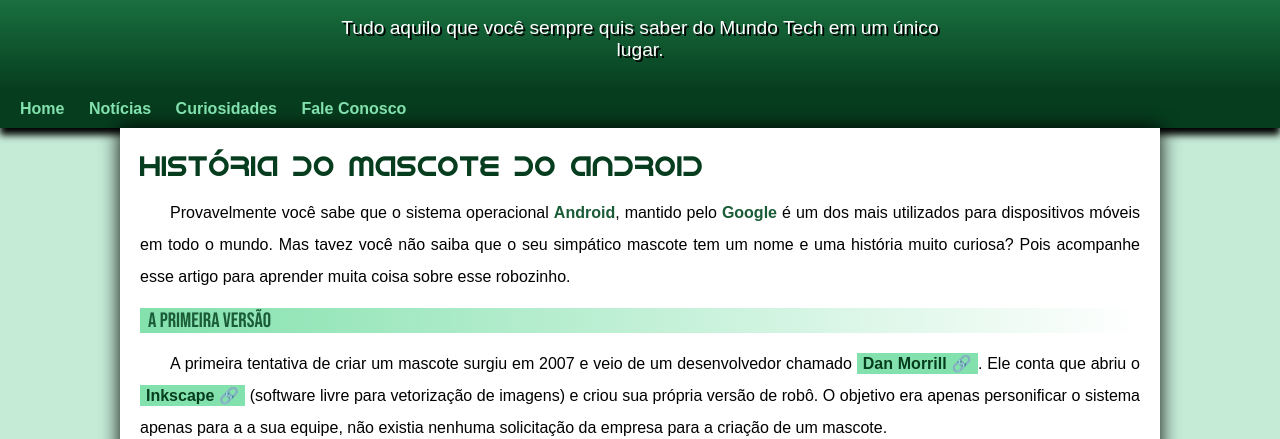
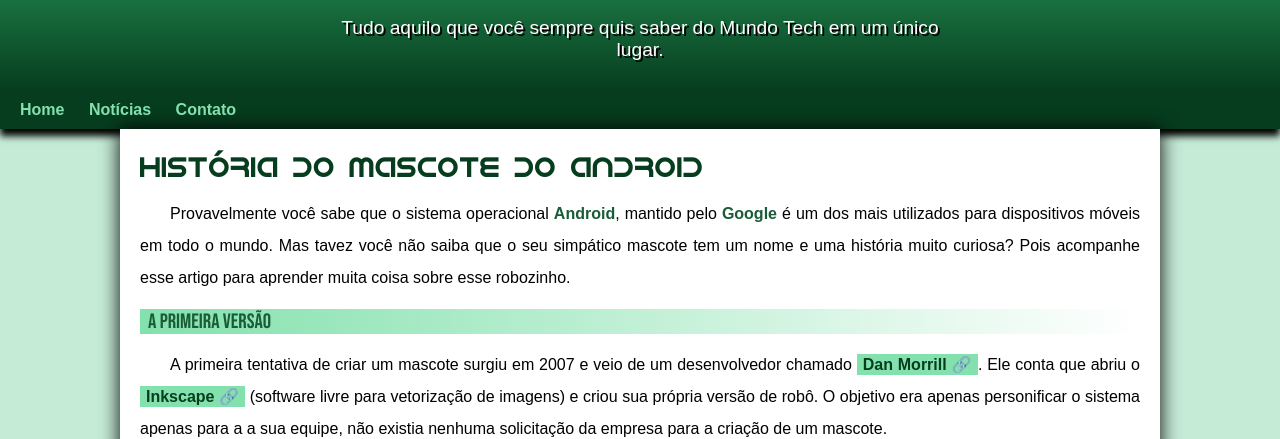
Before and after one commit to Francisco-Ronald-Dev/projeto-android, a plain HTML site: page index.html in a window 1280 px wide. Shown: the part 100-539 px from the top of the page. Drawn offline with Linux system fonts and the light colour scheme; files that its build step writes are made by us from their sources; files whose address does not match are found by name; a web font is replaced by a local one.

Commit message:
Corrigindo o erro do margin-bottom

```diff
--- a/estilo/style.css
+++ b/estilo/style.css
@@ -112,7 +112,7 @@ header > p{/* Pata todos os (p) dentro de (header) estas serão as configuraçõ
     padding-right: 10px;
     padding-left: 10px;
 
-    margin-bottom: 30px;
+    padding-bottom: 30px;
 
 
     text-shadow: 2px 2px 0px black; /* Sombra no Texto. Ordem Parâmetros : Deslocamento Horizontal, Deslocamento Vertical, Espalhamento e Cor da Sombra.*/
--- a/index.html
+++ b/index.html
@@ -20,8 +20,8 @@
     <nav> <!-- A Tag (nav) é usada para separar na Página os Documentos de Navegação, como Links por exemplo.-->
         <a href="#">Home</a>
         <a href="#">Notícias</a>
-        <a href="#">Curiosidades</a>
-        <a href="#">Fale Conosco</a>
+        <!--<a href="#">Curiosidades</a> | Nos comentamos o Link de Curiosidade.-->
+        <a href="#">Contato</a> <!-- Antes era : (<a href="#">Fale Conosco</a>).-->
 
     </nav>
 
```
